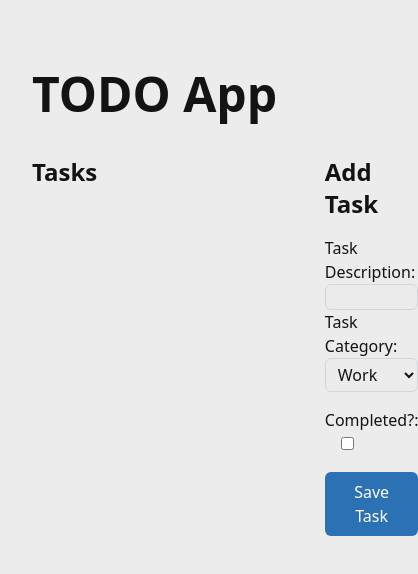
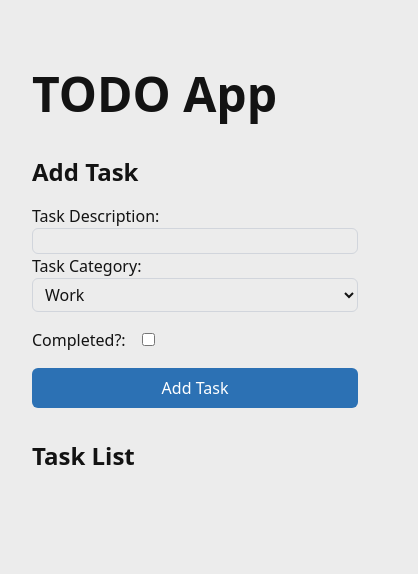
Before and after one commit to davidcraig/todo-app-challenge, a React (Vite) app: page / in a window 390 px wide. Shown: the top 574 px of the page, 418 px wide, since content can reach past the window. Built offline with nearby package versions, Linux system fonts and the light colour scheme.

Commit message:
Responsive design

```diff
--- a/src/App.tsx
+++ b/src/App.tsx
@@ -54,16 +54,9 @@ export function App() {
 
       <h1 className="text-5xl font-bold my-4 leading-tight">TODO App</h1>
 
-      <div
-        id="layout-container"
-        style={{
-          display: "grid",
-          gap: "2rem",
-          gridTemplateColumns: "80% 1fr",
-        }}
-      >
+      <div id="layout-container">
         <main>
-          <h1>Tasks</h1>
+          <h1>Task List</h1>
 
           <TaskList
             tasks={tasks}
--- a/src/components/AddTaskForm.tsx
+++ b/src/components/AddTaskForm.tsx
@@ -44,10 +44,10 @@ export function AddTaskForm({ onAddTask }: TaskFormProps) {
   };
 
   return (
-    <div className="">
+    <div id="add-task-form">
       <h1>Add Task</h1>
 
-      <form ref={formRef} onSubmit={handleSubmit}>
+      <form className="flex flex-col" ref={formRef} onSubmit={handleSubmit}>
         <label>
           Task Description:
           <input
@@ -85,7 +85,7 @@ export function AddTaskForm({ onAddTask }: TaskFormProps) {
         </label>
 
         <button type="submit" className="save mt-4">
-          Save Task
+          Add Task
         </button>
       </form>
     </div>
--- a/src/index.css
+++ b/src/index.css
@@ -75,4 +75,23 @@
         @apply text-xl font-semibold my-2;
         color: var(--h2);
     }
+
+    #layout-container {
+        @apply grid gap-4;
+        grid-template-columns: 8fr 2fr;
+    }
+
+    @media (max-width: 768px) {
+        #layout-container {
+            grid-template-columns: 1fr;
+        }
+
+        #layout-container aside {
+            order: 1;
+        }
+
+        #layout-container main {
+            order: 2;
+        }
+    }
 }
```
